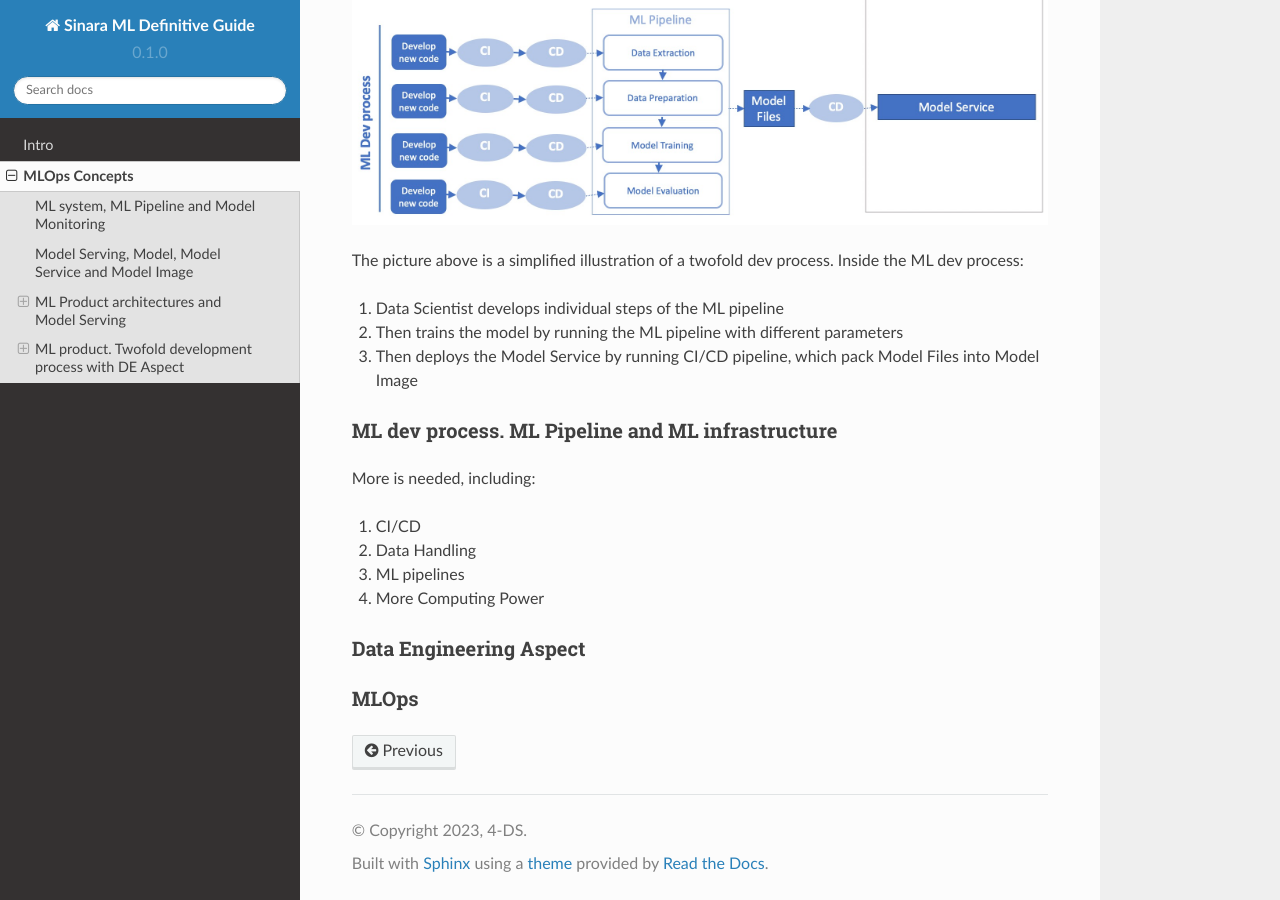
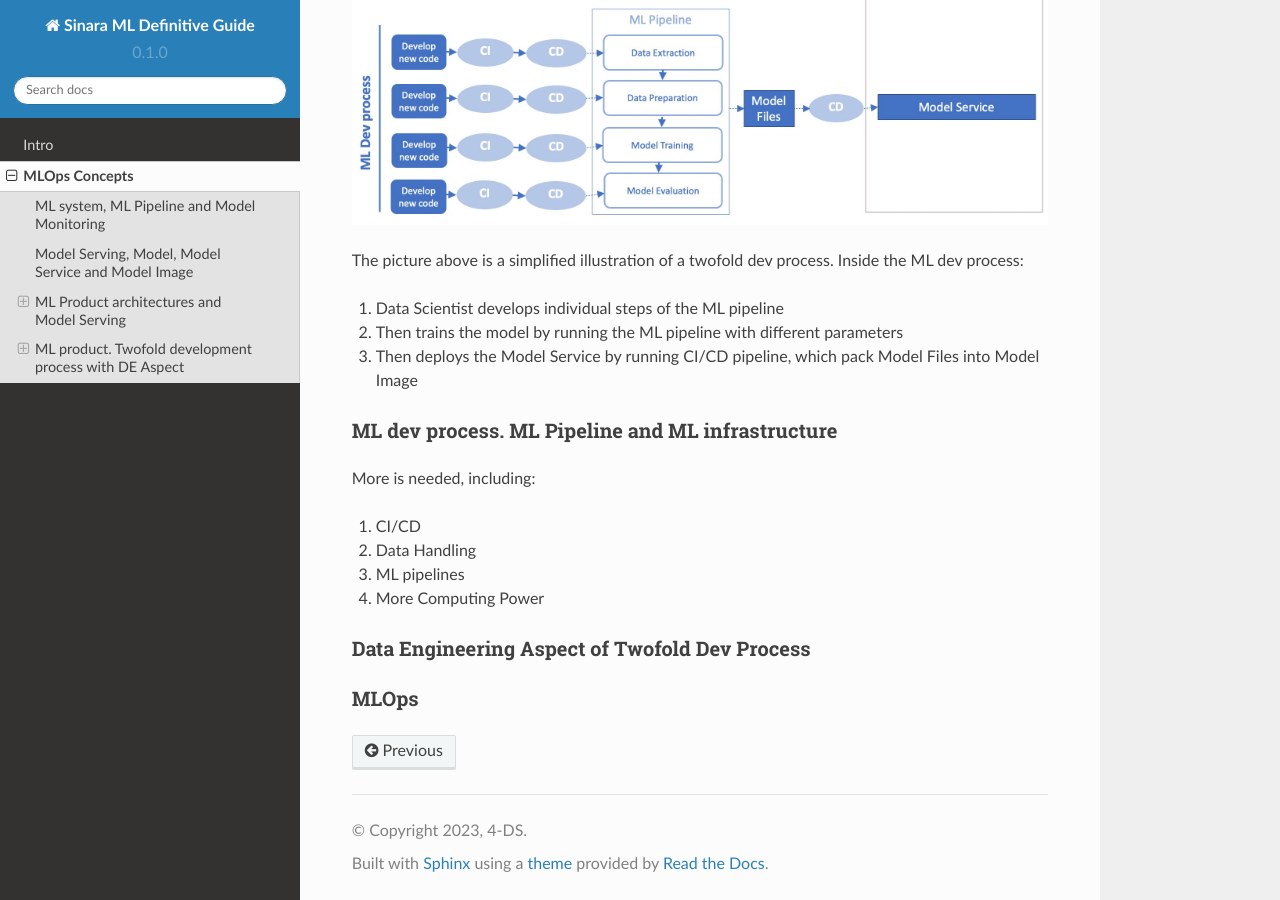
Before and after one commit to 4-DS/SinaraML-Def-Guide, a Sphinx documentation site: the page built from docs/source/concepts.rst, in a window 1280 px wide and 900 px high, scrolled down 8078 px. Built offline with Sphinx 7.4.7 and the Read the Docs theme 2.0.0, drawn with Linux system fonts in a browser that asks for light colours.

Commit message:
Update concepts.rst

```diff
--- a/docs/source/concepts.rst
+++ b/docs/source/concepts.rst
@@ -26,7 +26,7 @@
 How should the Adam-Ivan problem have been solved? Ivan would have to analyze the results of the model monitoring, the ML pipelines code, the data on which the model was trained. Ivan should have had an easy way to reproduce the training of the current model, modify the ML pipeline if necessary, and release a new model trained on the new data
 
 Model Serving, Model, Model Service and Model Image
-************************************
+***************************************************
 
 To be precise, the output of a machine learning pipeline is usually not a model, but a **Model Service**. Model Service is a wrapper around one or more models. In the simplest version a Data Scientist provides a convenient for ML product interface over the model(s) using Python for preprocessing/postprocessing, json format as inputs and outputs. We will come back to this in more detail later with examples.
 
@@ -35,7 +35,7 @@
 .. image:: model_image.jpeg
 
 ML Product architectures and Model Serving
-*****************************************
+******************************************
 
 Above we described how Model Serving works on the example of Microservice ML Product Architecture. Model Serving can be implemented differently depending on the ML product architecture.
 
@@ -81,7 +81,7 @@
 recognition of car numbers in the stream
 
 ML product. Twofold development process with DE Aspect
-********************************************************************
+******************************************************
 
 
 Software dev process. CI/CD and Dev Infrastructure
@@ -133,7 +133,7 @@
 So while developing a ML product, we are dealing with two very different and equally complex development processes: Software dev process and ML dev process. We began to describe the difference between these processes from the engineering side. But the essential difference between these processes extends far beyond engineering tasks, in how to specify requirements for models, how to test and operate models. We will touch on these points separately.
 
 ML product twofold dev process = Software dev process + ML dev process
-==============================================================================
+======================================================================
 Now we know that when developing a ML product, we are dealing with two development processes: the Software Dev process and the ML Dev process. We must make these processes as independent from each other as possible in order to make the development of the entire ML product manageable. That is why a Model Serving needed and that is why models are developed and packaged into separate components, most often these are microservices (Model Services).
 
 For our ML product with microservice architecture, the correct development process should look something like this:
@@ -156,8 +156,8 @@
 3. ML pipelines
 4. More Computing Power
 
-Data Engineering Aspect
-=================================================
+Data Engineering Aspect of Twofold Dev Process
+==============================================
 
 
 MLOps
```
